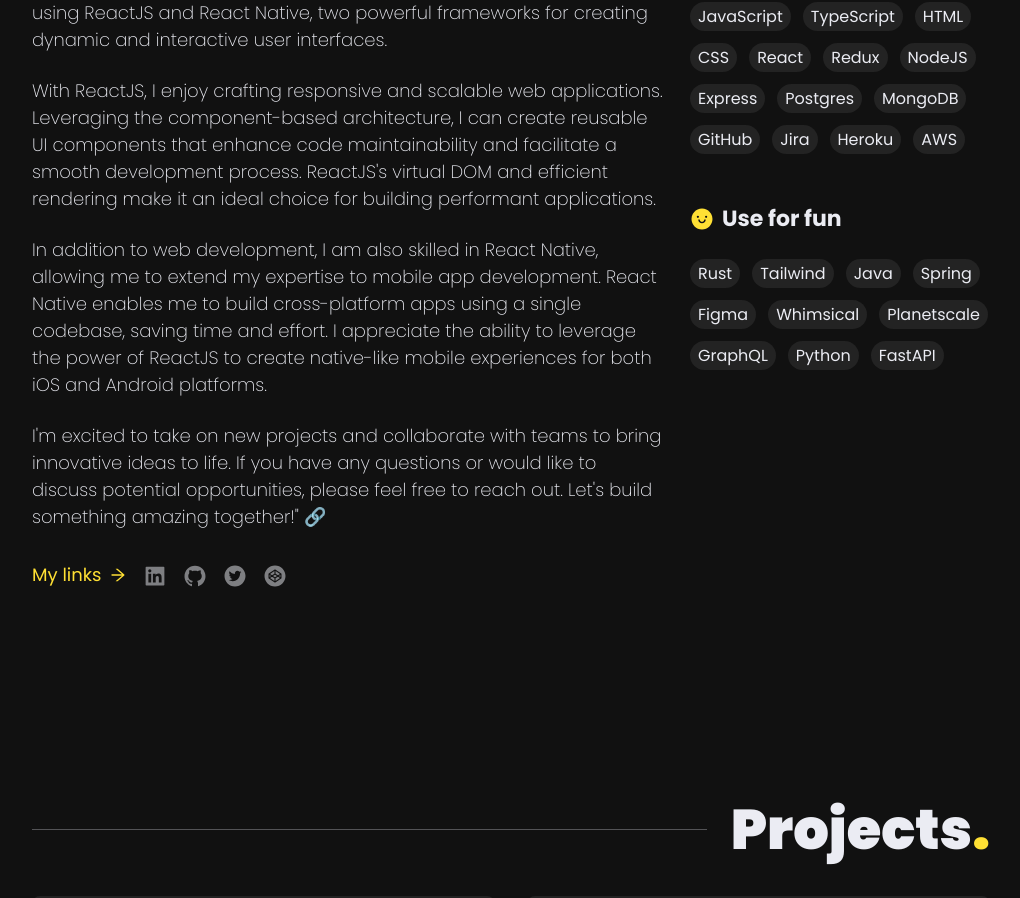
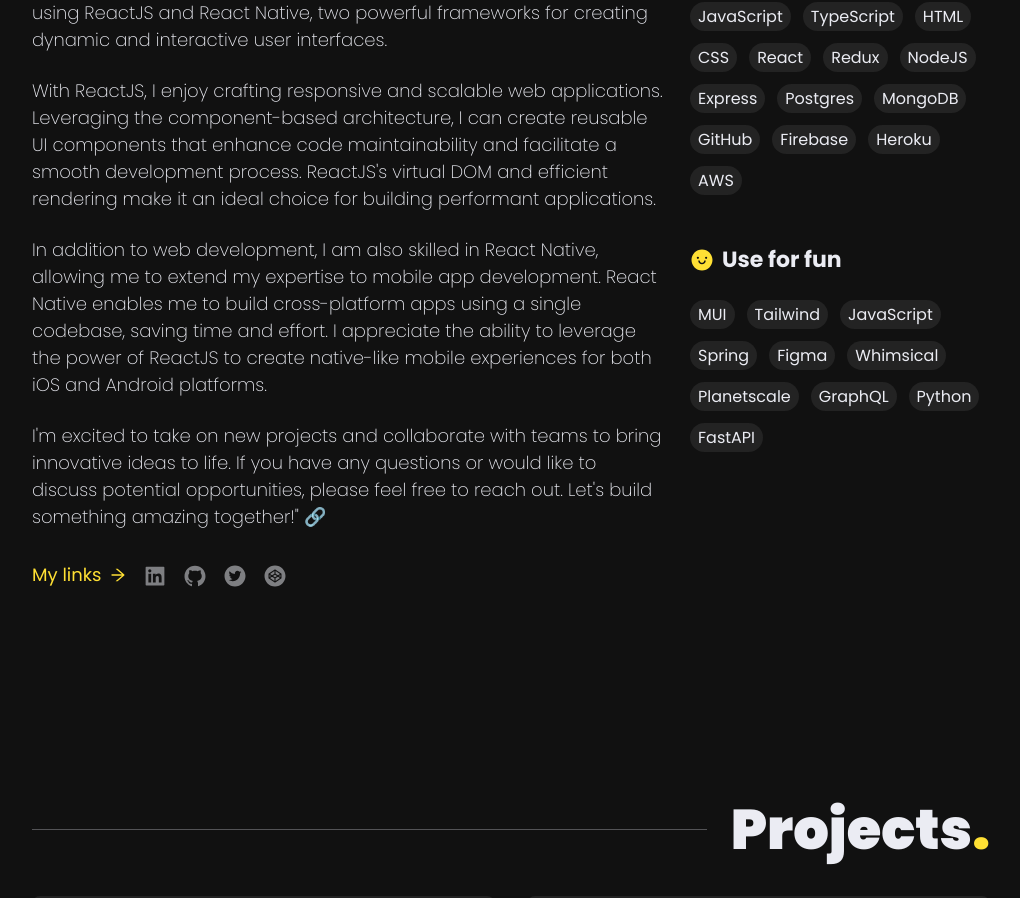
Before and after one commit to numanabubakar/reactportfolio, a React (Create React App) app: page / in a window 1280 px wide. Shown: the part 1060-1958 px from the top of the page, without its empty margins (159-1179 px from the left). Built offline with nearby package versions, Linux system fonts and the light colour scheme.

Commit message:
added chips

```diff
--- a/src/components/about/Stats.js
+++ b/src/components/about/Stats.js
@@ -23,7 +23,7 @@
             <span className="chip">Postgres</span>
             <span className="chip">MongoDB</span>
             <span className="chip">GitHub</span>
-            <span className="chip">Jira</span>
+            <span className="chip">Firebase</span>
             <span className="chip">Heroku</span>
             <span className="chip">AWS</span>
           </div>
@@ -36,9 +36,9 @@
             <span>Use for fun</span>
           </h4>
           <div className={styles.statGrid}>
-            <span className="chip">Rust</span>
+            <span className="chip">MUI</span>
             <span className="chip">Tailwind</span>
-            <span className="chip">Java</span>
+            <span className="chip">JavaScript</span>
             <span className="chip">Spring</span>
             <span className="chip">Figma</span>
             <span className="chip">Whimsical</span>
```
Also changed, not shown: src/components/about/About.js (+0 -8 lines).
